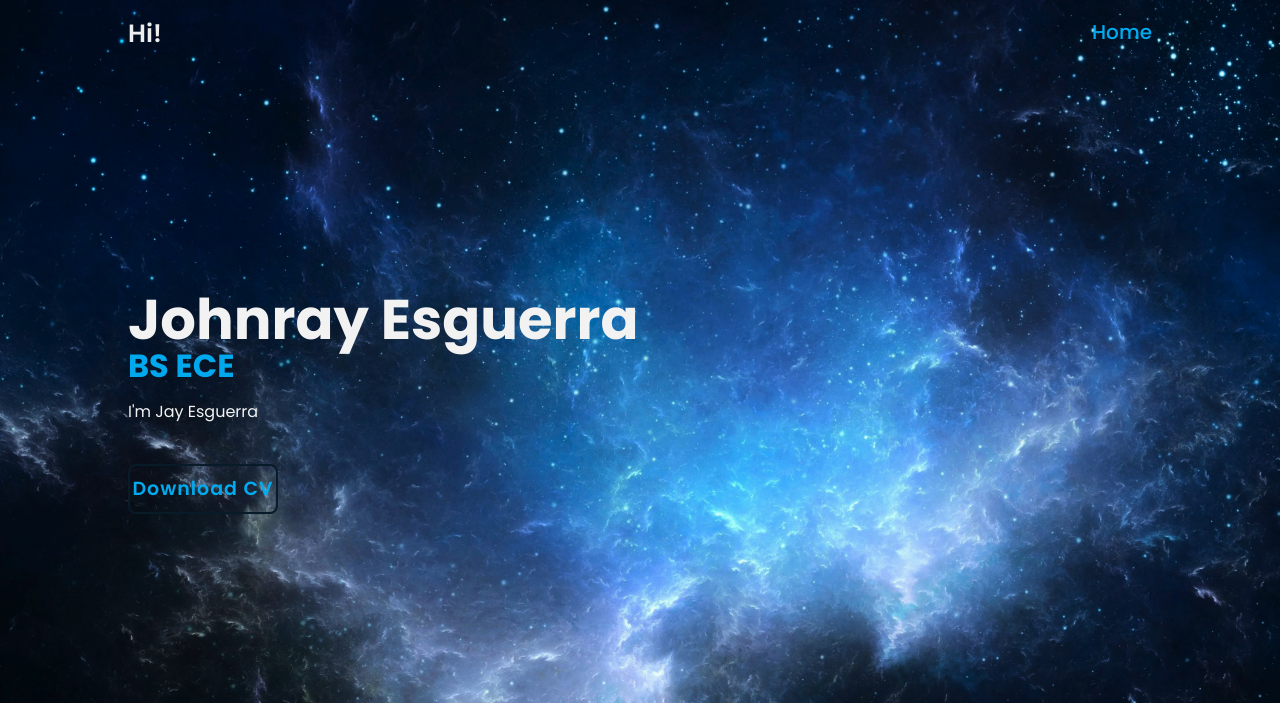
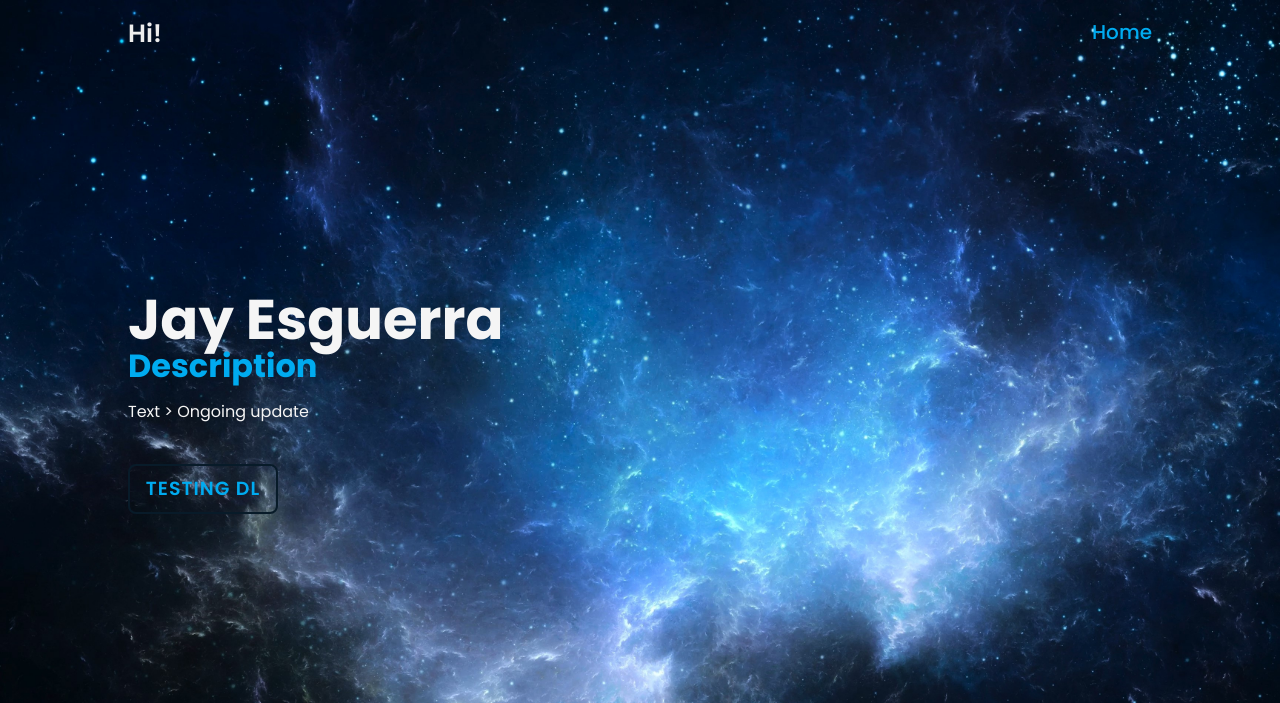
Before and after one commit to projayctile/myportfolio, a plain HTML site: page index.html in a window 1280 px wide. Shown: the top 703 px of the page. Drawn offline with nearby package versions, Linux system fonts and the light colour scheme.

Commit message:
Update index.html

```diff
--- a/index.html
+++ b/index.html
@@ -23,14 +23,14 @@
 
     <section class="home">
         <div class="home-content">
-            <h1>Johnray Esguerra</h1>
-            <h3>BS ECE</h3>
+            <h1>Jay Esguerra</h1>
+            <h3>Description</h3>
             <p>
-                I'm Jay Esguerra
+                Text > Ongoing update
             </p>
 
             <div class="btn-box">
-                <a href="#">Download CV</a>
+                <a href="Donwload/sample.docx" download="sample.docx">TESTING DL</a>
                 <!--
                 <a href="#">Download CV</a>
                 -->
```
